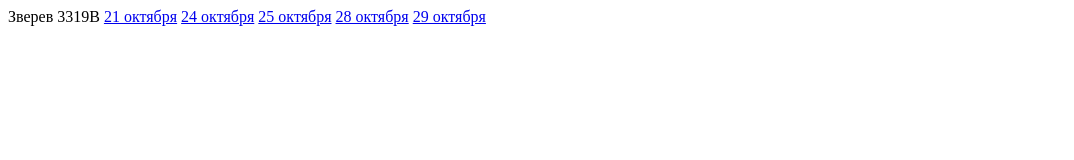
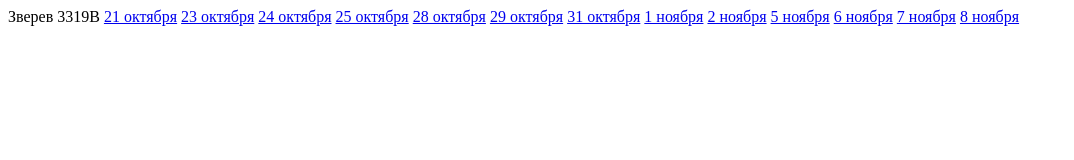
Before and after one commit to KtoYaAYA/KtoYaAYA, a plain HTML site: page index.html in a window 1280 px wide. Shown: the whole page, without its empty margins (0-1074 px from the left). Drawn offline with Linux system fonts and the light colour scheme.

Commit message:
index.html

```diff
--- a/index.html
+++ b/index.html
@@ -8,9 +8,18 @@
 <body>
     Зверев 3319В
     <a href="21oct24.html">21 октября</a>
+    <a href="23oct24.html">23 октября</a>
     <a href="24oct24.html">24 октября</a>
     <a href="25oct24.html">25 октября</a>
     <a href="28oct24.html">28 октября</a>
     <a href="29oct24.html">29 октября</a>
+    <a href="31oct24.html">31 октября</a>
+    <a href="01nov24.html">1 ноября</a>
+    <a href="02nov24.html">2 ноября</a>
+    <a href="5nov24.html">5 ноября</a>
+    <a href="6nov24.html">6 ноября</a>
+    <a href="7nov24.html">7 ноября</a>
+    <a href="8nov24.html">8 ноября</a>
+
 </body>
 </html>
```
